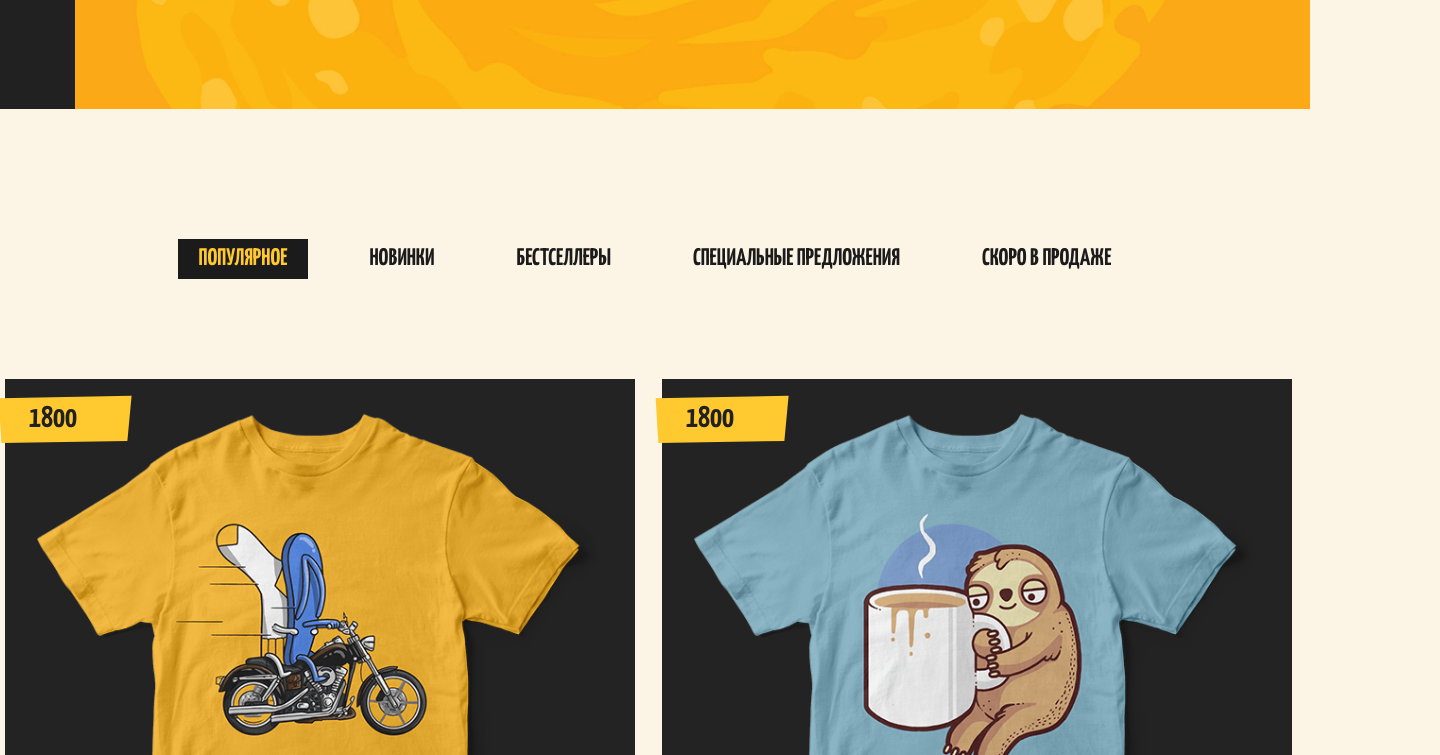
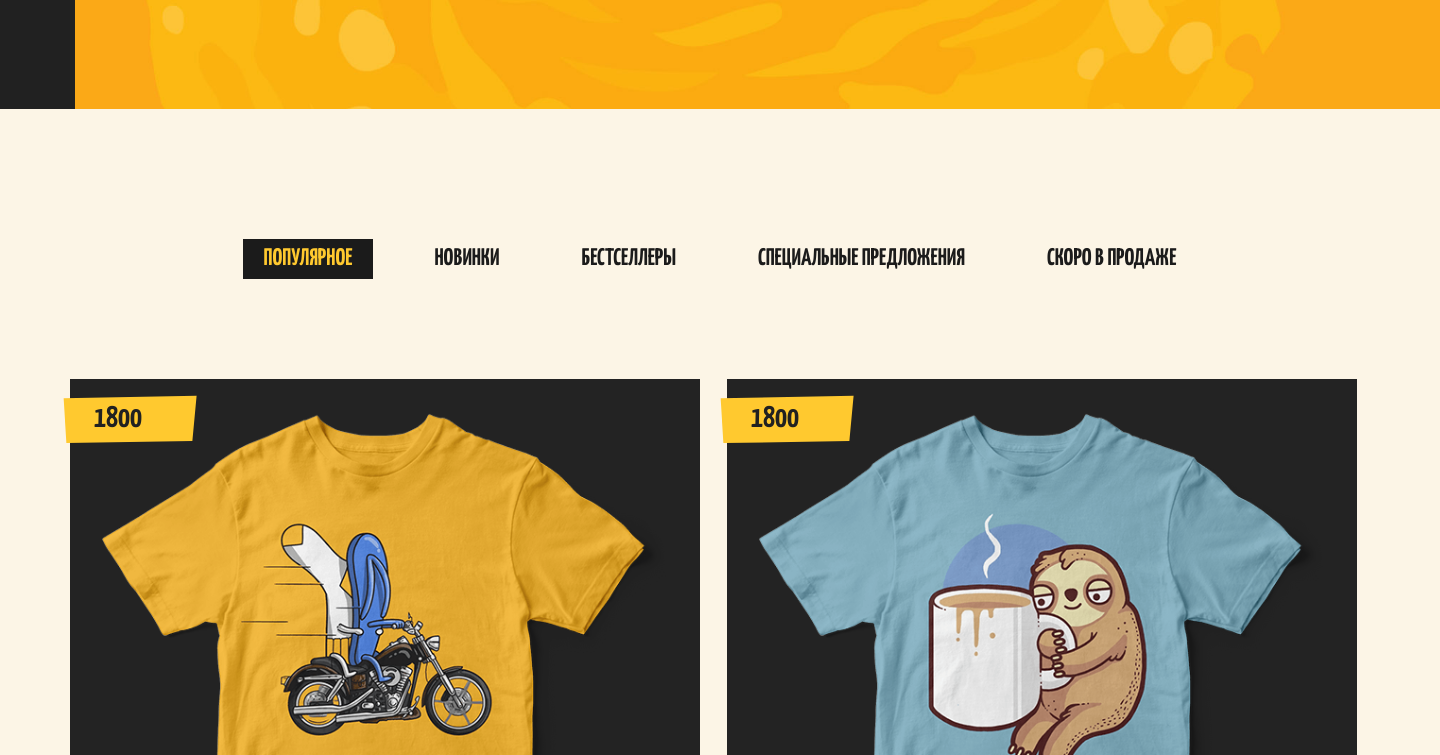
Before and after one commit to dEnis-ponti/lost-shirt, a plain HTML site: page index.html in a window 1280 px wide. Shown: the part 691-1446 px from the top of the page, 1440 px wide, since content can reach past the window. Drawn offline with nearby package versions, Linux system fonts and the light colour scheme.

Commit message:
wrapper to 1440px

```diff
--- a/css/main.css
+++ b/css/main.css
@@ -19,7 +19,7 @@ html, body {
 
 .wrapper {
     overflow: hidden;
-    min-width: 1310px;
+    min-width: 1440px;
 }
 
 .container {
```
